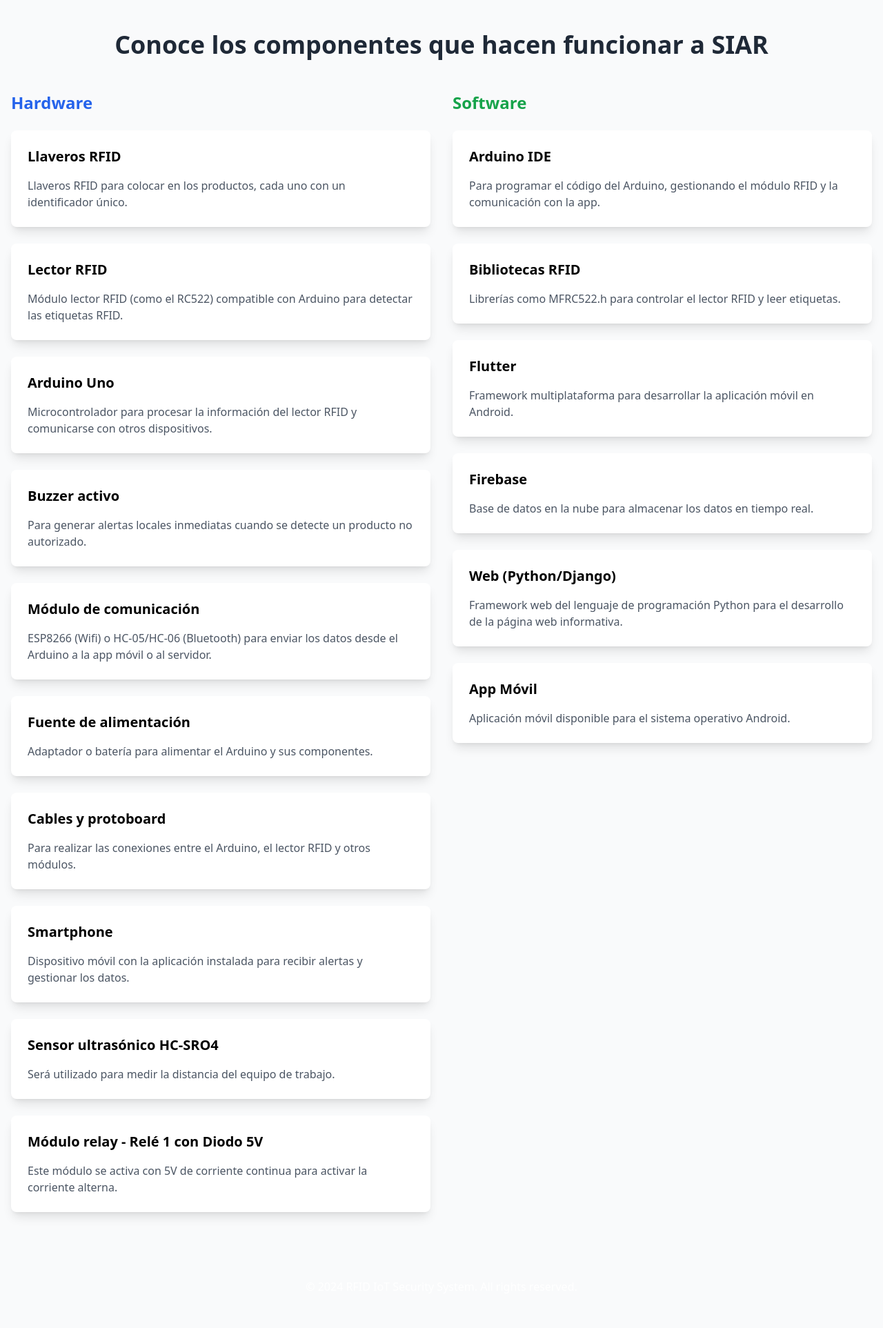
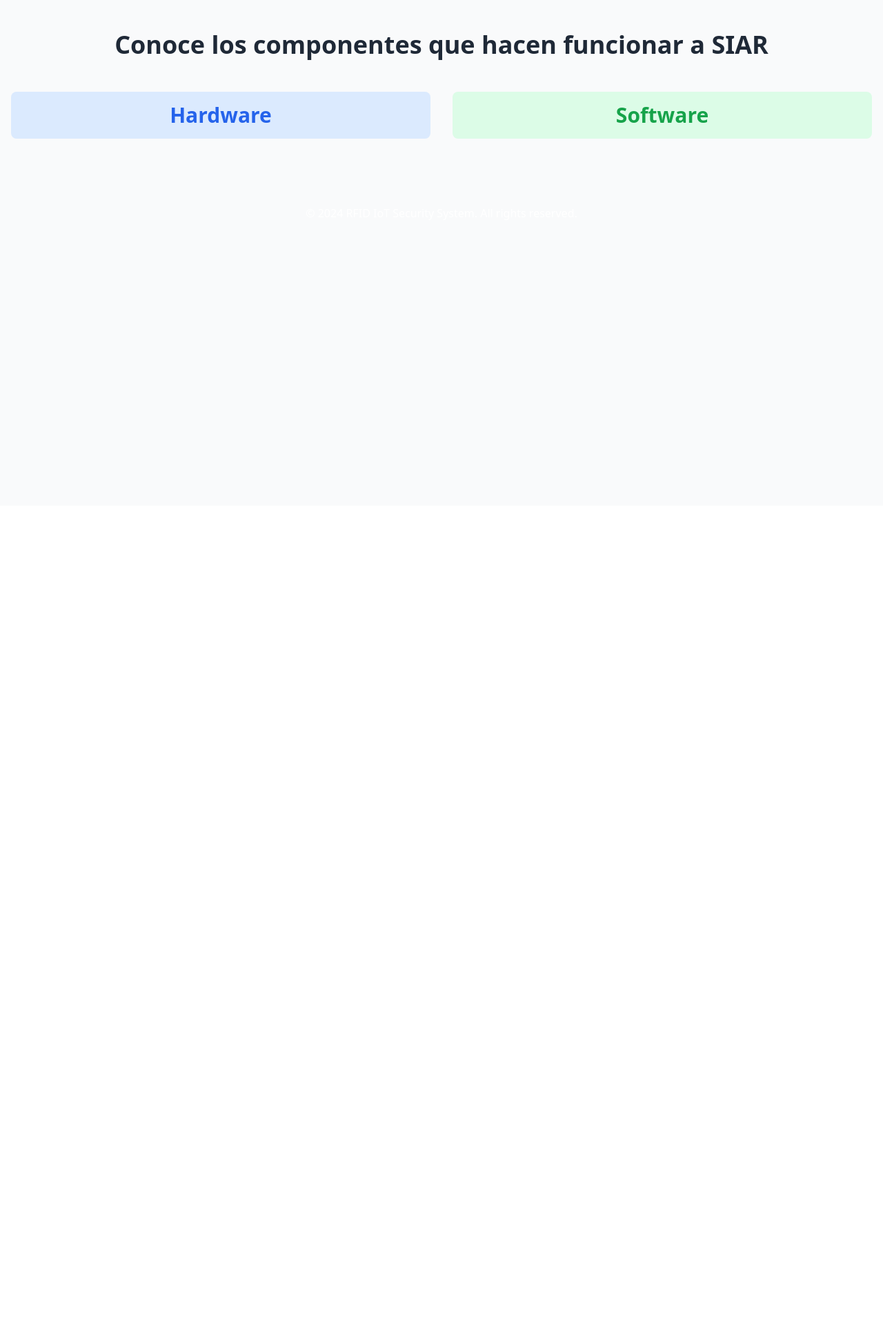
Before and after one commit to aredPR/siar-web, a Django app: page /Tecnologia/ in a window 1280 px wide. Shown: the part 67-1992 px from the top of the page at 69% size. After the commit the page ends 268 px from the top, so only its background shows below. Run offline with Django 5.2, Linux system fonts and the light colour scheme; some libraries are stand-ins or nearby versions.

Commit message:
integracion rama main

```diff
--- a/mysite/home/templates/tecnologia.html
+++ b/mysite/home/templates/tecnologia.html
@@ -1,105 +1,135 @@
 {% extends "base.html" %}
 {% load static %}
 
-{% block title %}Tecnologia{% endblock %}
+{% block title %}Tecnología SIAR{% endblock %}
 
 {% block content %}
 <body class="bg-gray-50">
     <div class="container mx-auto px-4 py-12">
         <h1 class="text-4xl font-bold text-center text-gray-800 mb-12">Conoce los componentes que hacen funcionar a SIAR</h1>
 
+        <!-- Contenedor Grid para Hardware y Software lado a lado -->
         <div class="grid md:grid-cols-2 gap-8">
-            <!-- Hardware Section -->
-            <div class="space-y-6">
-                <h2 class="text-2xl font-semibold text-blue-600 mb-6">Hardware</h2>
 
-                <div class="bg-white rounded-lg shadow-lg p-6 hover:shadow-xl transition-shadow">
-                    <h3 class="text-xl font-semibold mb-4">Llaveros RFID</h3>
+            <!-- Barra Desplegable de Hardware -->
+            <div>
+                <button onclick="toggleSection('hardware-section')" class="w-full text-3xl font-semibold text-blue-600 bg-blue-100 py-4 px-6 rounded-lg hover:bg-blue-200 focus:outline-none transition-colors">Hardware</button>
+                <div id="hardware-section" class="hidden mt-4 space-y-6">
+                    <!-- Llaveros RFID -->
+                    <div class="bg-white rounded-lg shadow-lg p-6 mb-6 hover:shadow-xl transition-shadow">
+                        <h3 class="text-2xl font-semibold text-blue-600 mb-4">Llaveros RFID</h3>
                         <p class="text-gray-600">Llaveros RFID para colocar en los productos, cada uno con un identificador único.</p>
                     </div>
 
-                <div class="bg-white rounded-lg shadow-lg p-6 hover:shadow-xl transition-shadow">
-                    <h3 class="text-xl font-semibold mb-4">Lector RFID</h3>
+                    <!-- Lector RFID -->
+                    <div class="bg-white rounded-lg shadow-lg p-6 mb-6 hover:shadow-xl transition-shadow">
+                        <h3 class="text-2xl font-semibold text-blue-600 mb-4">Lector RFID</h3>
                         <p class="text-gray-600">Módulo lector RFID (como el RC522) compatible con Arduino para detectar las etiquetas RFID.</p>
                     </div>
 
-                <div class="bg-white rounded-lg shadow-lg p-6 hover:shadow-xl transition-shadow">
-                    <h3 class="text-xl font-semibold mb-4">Arduino Uno</h3>
+                    <!-- Arduino Uno -->
+                    <div class="bg-white rounded-lg shadow-lg p-6 mb-6 hover:shadow-xl transition-shadow">
+                        <h3 class="text-2xl font-semibold text-blue-600 mb-4">Arduino Uno</h3>
                         <p class="text-gray-600">Microcontrolador para procesar la información del lector RFID y comunicarse con otros dispositivos.</p>
                     </div>
 
-                <div class="bg-white rounded-lg shadow-lg p-6 hover:shadow-xl transition-shadow">
-                    <h3 class="text-xl font-semibold mb-4">Buzzer activo</h3>
+                    <!-- Buzzer Activo -->
+                    <div class="bg-white rounded-lg shadow-lg p-6 mb-6 hover:shadow-xl transition-shadow">
+                        <h3 class="text-2xl font-semibold text-blue-600 mb-4">Buzzer Activo</h3>
                         <p class="text-gray-600">Para generar alertas locales inmediatas cuando se detecte un producto no autorizado.</p>
                     </div>
 
-                <div class="bg-white rounded-lg shadow-lg p-6 hover:shadow-xl transition-shadow">
-                    <h3 class="text-xl font-semibold mb-4">Módulo de comunicación</h3>
+                    <!-- Módulo de Comunicación -->
+                    <div class="bg-white rounded-lg shadow-lg p-6 mb-6 hover:shadow-xl transition-shadow">
+                        <h3 class="text-2xl font-semibold text-blue-600 mb-4">Módulo de Comunicación</h3>
                         <p class="text-gray-600">ESP8266 (Wifi) o HC-05/HC-06 (Bluetooth) para enviar los datos desde el Arduino a la app móvil o al servidor.</p>
                     </div>
 
-                <div class="bg-white rounded-lg shadow-lg p-6 hover:shadow-xl transition-shadow">
-                    <h3 class="text-xl font-semibold mb-4">Fuente de alimentación</h3>
+                    <!-- Fuente de Alimentación -->
+                    <div class="bg-white rounded-lg shadow-lg p-6 mb-6 hover:shadow-xl transition-shadow">
+                        <h3 class="text-2xl font-semibold text-blue-600 mb-4">Fuente de Alimentación</h3>
                         <p class="text-gray-600">Adaptador o batería para alimentar el Arduino y sus componentes.</p>
                     </div>
 
-                <div class="bg-white rounded-lg shadow-lg p-6 hover:shadow-xl transition-shadow">
-                    <h3 class="text-xl font-semibold mb-4">Cables y protoboard</h3>
+                    <!-- Cables y Protoboard -->
+                    <div class="bg-white rounded-lg shadow-lg p-6 mb-6 hover:shadow-xl transition-shadow">
+                        <h3 class="text-2xl font-semibold text-blue-600 mb-4">Cables y Protoboard</h3>
                         <p class="text-gray-600">Para realizar las conexiones entre el Arduino, el lector RFID y otros módulos.</p>
                     </div>
 
-                <div class="bg-white rounded-lg shadow-lg p-6 hover:shadow-xl transition-shadow">
-                    <h3 class="text-xl font-semibold mb-4">Smartphone</h3>
+                    <!-- Smartphone -->
+                    <div class="bg-white rounded-lg shadow-lg p-6 mb-6 hover:shadow-xl transition-shadow">
+                        <h3 class="text-2xl font-semibold text-blue-600 mb-4">Smartphone</h3>
                         <p class="text-gray-600">Dispositivo móvil con la aplicación instalada para recibir alertas y gestionar los datos.</p>
                     </div>
 
-                <div class="bg-white rounded-lg shadow-lg p-6 hover:shadow-xl transition-shadow">
-                    <h3 class="text-xl font-semibold mb-4">Sensor ultrasónico HC-SRO4</h3>
+                    <!-- Sensor ultrasónico HC-SRO4 -->
+                    <div class="bg-white rounded-lg shadow-lg p-6 mb-6 hover:shadow-xl transition-shadow">
+                        <h3 class="text-2xl font-semibold text-blue-600 mb-4">Sensor ultrasónico HC-SRO4</h3>
                         <p class="text-gray-600">Será utilizado para medir la distancia del equipo de trabajo.</p>
                     </div>
 
-                <div class="bg-white rounded-lg shadow-lg p-6 hover:shadow-xl transition-shadow">
-                    <h3 class="text-xl font-semibold mb-4">Módulo relay - Relé 1 con Diodo 5V</h3>
+                    <!-- Módulo Relay - Relé 1 con Diodo 5V -->
+                    <div class="bg-white rounded-lg shadow-lg p-6 mb-6 hover:shadow-xl transition-shadow">
+                        <h3 class="text-2xl font-semibold text-blue-600 mb-4">Módulo Relay - Relé 1 con Diodo 5V</h3>
                         <p class="text-gray-600">Este módulo se activa con 5V de corriente continua para activar la corriente alterna.</p>
                     </div>
                 </div>
+            </div>
 
-            <!-- Software Section -->
-            <div class="space-y-6">
-                <h2 class="text-2xl font-semibold text-green-600 mb-6">Software</h2>
-
-                <div class="bg-white rounded-lg shadow-lg p-6 hover:shadow-xl transition-shadow">
-                    <h3 class="text-xl font-semibold mb-4">Arduino IDE</h3>
+            <!-- Barra Desplegable de Software -->
+            <div>
+                <button onclick="toggleSection('software-section')" class="w-full text-3xl font-semibold text-green-600 bg-green-100 py-4 px-6 rounded-lg hover:bg-green-200 focus:outline-none transition-colors">Software</button>
+                <div id="software-section" class="hidden mt-4 space-y-6">
+                    <!-- Arduino IDE -->
+                    <div class="bg-white rounded-lg shadow-lg p-6 mb-6 hover:shadow-xl transition-shadow">
+                        <h3 class="text-2xl font-semibold text-green-600 mb-4">Arduino IDE</h3>
                         <p class="text-gray-600">Para programar el código del Arduino, gestionando el módulo RFID y la comunicación con la app.</p>
                     </div>
 
-                <div class="bg-white rounded-lg shadow-lg p-6 hover:shadow-xl transition-shadow">
-                    <h3 class="text-xl font-semibold mb-4">Bibliotecas RFID</h3>
+                    <!-- Bibliotecas RFID -->
+                    <div class="bg-white rounded-lg shadow-lg p-6 mb-6 hover:shadow-xl transition-shadow">
+                        <h3 class="text-2xl font-semibold text-green-600 mb-4">Bibliotecas RFID</h3>
                         <p class="text-gray-600">Librerías como MFRC522.h para controlar el lector RFID y leer etiquetas.</p>
                     </div>
 
-                <div class="bg-white rounded-lg shadow-lg p-6 hover:shadow-xl transition-shadow">
-                    <h3 class="text-xl font-semibold mb-4">Flutter</h3>
+                    <!-- Flutter -->
+                    <div class="bg-white rounded-lg shadow-lg p-6 mb-6 hover:shadow-xl transition-shadow">
+                        <h3 class="text-2xl font-semibold text-green-600 mb-4">Flutter</h3>
                         <p class="text-gray-600">Framework multiplataforma para desarrollar la aplicación móvil en Android.</p>
                     </div>
 
-                <div class="bg-white rounded-lg shadow-lg p-6 hover:shadow-xl transition-shadow">
-                    <h3 class="text-xl font-semibold mb-4">Firebase</h3>
+                    <!-- Firebase -->
+                    <div class="bg-white rounded-lg shadow-lg p-6 mb-6 hover:shadow-xl transition-shadow">
+                        <h3 class="text-2xl font-semibold text-green-600 mb-4">Firebase</h3>
                         <p class="text-gray-600">Base de datos en la nube para almacenar los datos en tiempo real.</p>
                     </div>
 
-                <div class="bg-white rounded-lg shadow-lg p-6 hover:shadow-xl transition-shadow">
-                    <h3 class="text-xl font-semibold mb-4">Web (Python/Django)</h3>
+                    <!-- Web (Python/Django) -->
+                    <div class="bg-white rounded-lg shadow-lg p-6 mb-6 hover:shadow-xl transition-shadow">
+                        <h3 class="text-2xl font-semibold text-green-600 mb-4">Web (Python/Django)</h3>
                         <p class="text-gray-600">Framework web del lenguaje de programación Python para el desarrollo de la página web informativa.</p>
                     </div>
 
-                <div class="bg-white rounded-lg shadow-lg p-6 hover:shadow-xl transition-shadow">
-                    <h3 class="text-xl font-semibold mb-4">App Móvil</h3>
+                    <!-- App Móvil -->
+                    <div class="bg-white rounded-lg shadow-lg p-6 mb-6 hover:shadow-xl transition-shadow">
+                        <h3 class="text-2xl font-semibold text-green-600 mb-4">App Móvil</h3>
                         <p class="text-gray-600">Aplicación móvil disponible para el sistema operativo Android.</p>
                     </div>
                 </div>
             </div>
         </div>
+    </div>
+
+    <script>
+        function toggleSection(sectionId) {
+            const section = document.getElementById(sectionId);
+            if (section.classList.contains('hidden')) {
+                section.classList.remove('hidden');
+            } else {
+                section.classList.add('hidden');
+            }
+        }
+    </script>
 </body>
-
 {% endblock %}
```
Also changed, not shown: 1 other file. Lines whose indentation alone changed are shown as unchanged.
